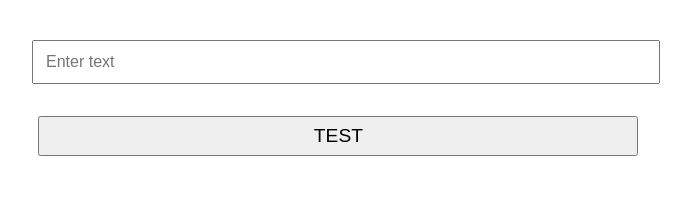
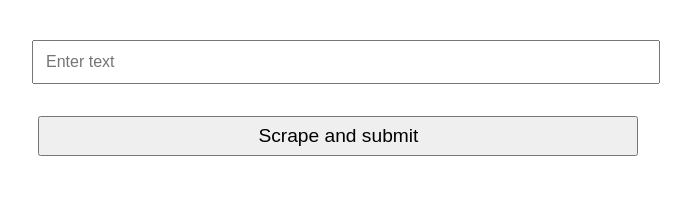
Before and after one commit to Jonathanko52/next-test, a Next.js app: page /textinput in a window 1280 px wide. Shown: the top 206 px of the page, without its empty margins (8-699 px from the left). Built offline with nearby package versions, Linux system fonts and the light colour scheme.

Commit message:
Clarify function names

```diff
--- a/app/textinput/page.tsx
+++ b/app/textinput/page.tsx
@@ -49,7 +49,7 @@ export default function TextboxWithButton() {
     }
   };
 
-  const test = async () => {
+  const scrapeAndSubmit = async () => {
     const resOne = await fetch("/api/linkedInGet", {
       method: "POST",
       headers: {
@@ -129,8 +129,8 @@ export default function TextboxWithButton() {
             fontSize: "1.2em",
             marginLeft: "2em",
           }}
-          onClick={test}>
-          TEST
+          onClick={scrapeAndSubmit}>
+          Scrape and submit
         </button>
       </div>
       <br></br>
```
